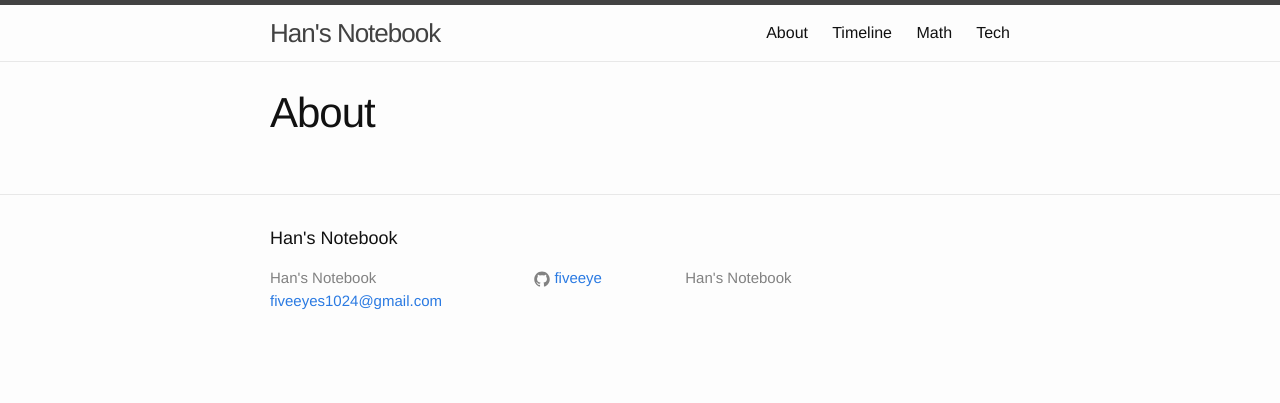
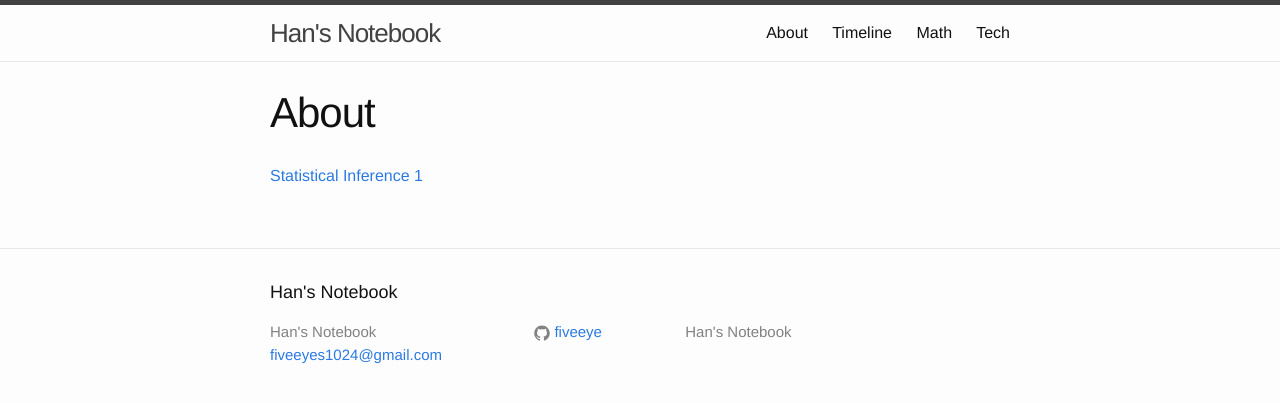
Before and after one commit to FiveEyes/FiveEyes.github.io, a Jekyll site: the page built from about.md, in a window 1280 px wide. Shown: the top 403 px of the page. Built offline with Jekyll 4.4.1, drawn with Linux system fonts in a browser that asks for light colours.

Commit message:
test post URL

```diff
--- a/about.md
+++ b/about.md
@@ -3,3 +3,5 @@ layout: page
 title: About
 permalink: /about/
 ---
+
+[Statistical Inference 1]({% post_url 2015-12-07-Statistical-Inference-1 %})
```
